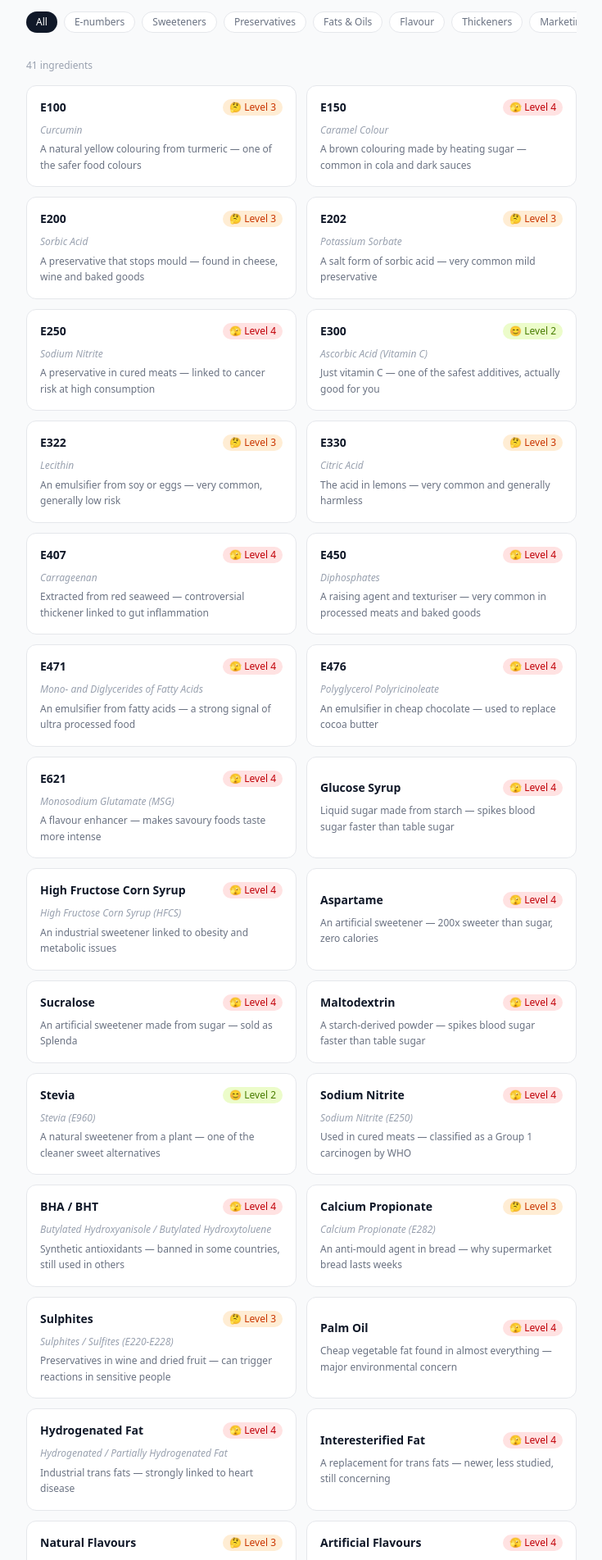
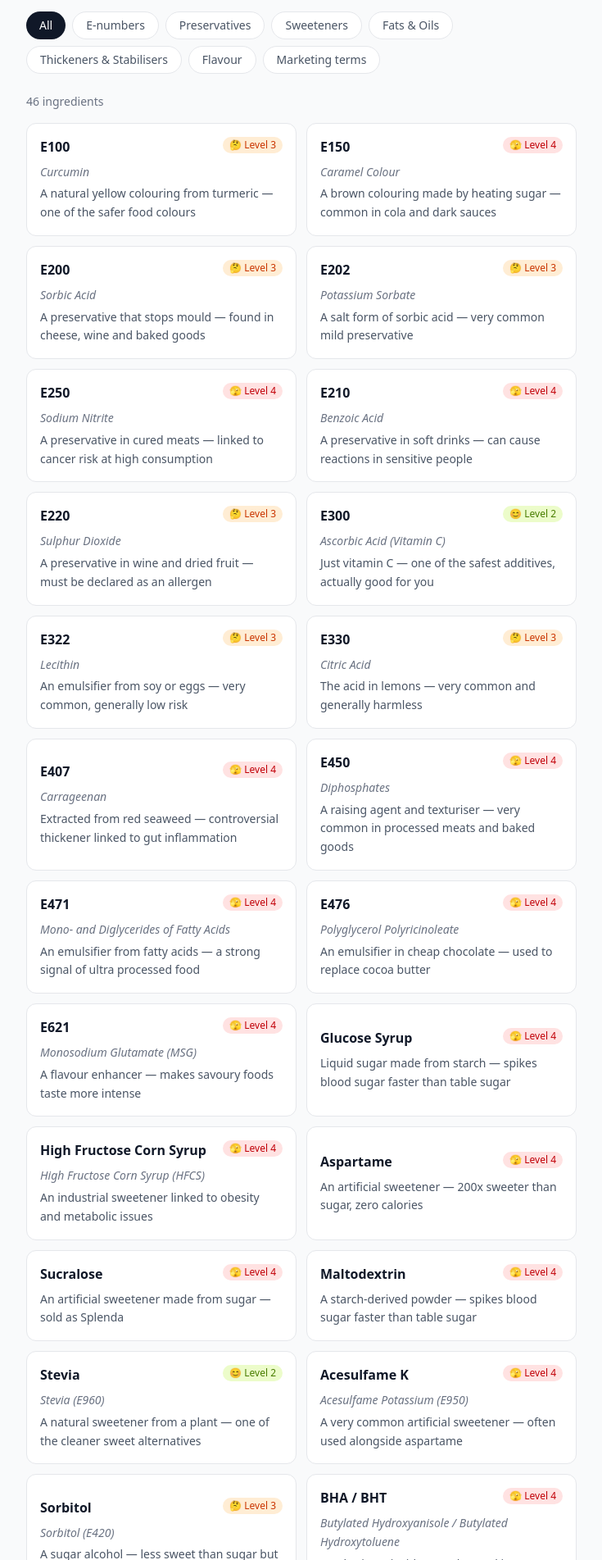
Before and after one commit to daisiqi0531-gbg/foodlens, a Next.js app: page /ingredients in a window 1280 px wide. Shown: the part 237-2140 px from the top of the page at 82% size, without its empty margins (272-1007 px from the left). Built offline with nearby package versions, Linux system fonts and the light colour scheme.

Commit message:
ingredient dictionary improvements, fun facts, category fixes

```diff
--- a/app/ingredients/page.tsx
+++ b/app/ingredients/page.tsx
@@ -6,11 +6,11 @@ import { ingredients, type Ingredient } from "../../data/ingredients";
 const categoryLabels: Record<string, string> = {
   all: "All",
   "e-numbers": "E-numbers",
+  preservatives: "Preservatives",
   sweeteners: "Sweeteners",
-  preservatives: "Preservatives",
   fats: "Fats & Oils",
+  thickeners: "Thickeners & Stabilisers",
   flavour: "Flavour",
-  thickeners: "Thickeners",
   marketing: "Marketing terms",
 };
 
@@ -51,7 +51,7 @@ export default function IngredientsPage() {
       <div className="max-w-2xl mx-auto">
         <Link
           href="/"
-          className="text-sm text-gray-400 hover:text-gray-600 dark:hover:text-gray-300 transition-colors mb-6 inline-block"
+          className="text-sm text-gray-500 dark:text-gray-300 hover:text-gray-700 dark:hover:text-gray-100 transition-colors mb-6 inline-block"
         >
           ← Back to FoodLens
         </Link>
@@ -59,7 +59,7 @@ export default function IngredientsPage() {
         <h1 className="text-2xl font-semibold text-gray-900 dark:text-white mb-1">
           What's in your food?
         </h1>
-        <p className="text-sm text-gray-400 mb-6 leading-relaxed">
+        <p className="text-sm text-gray-600 dark:text-gray-200 mb-6 leading-relaxed">
           Common food ingredients explained in plain English — what they are, why they're used, and whether to worry.
         </p>
 
@@ -73,15 +73,15 @@ export default function IngredientsPage() {
         />
 
         {/* Category tabs */}
-        <div className="flex gap-2 overflow-x-auto pb-2 scrollbar-hide mb-6">
+        <div className="flex flex-wrap gap-2 mb-6">
           {Object.entries(categoryLabels).map(([key, label]) => (
             <button
               key={key}
               onClick={() => setCategory(key)}
-              className={`flex-shrink-0 px-3 py-1 rounded-full text-xs font-medium transition-colors ${
+              className={`px-4 py-1.5 rounded-full text-sm font-medium transition-colors ${
                 category === key
                   ? "bg-gray-900 dark:bg-white text-white dark:text-gray-900"
-                  : "bg-white dark:bg-gray-800 border border-gray-200 dark:border-gray-700 text-gray-500 dark:text-gray-400"
+                  : "bg-white dark:bg-gray-800 border border-gray-200 dark:border-gray-600 text-gray-600 dark:text-gray-200"
               }`}
             >
               {label}
@@ -89,8 +89,14 @@ export default function IngredientsPage() {
           ))}
         </div>
 
+        {category === "marketing" && (
+          <p className="text-xs text-gray-500 dark:text-gray-400 mb-4 leading-relaxed bg-gray-100 dark:bg-gray-800 rounded-lg px-3 py-2">
+            These aren't ingredients — they're claims on packaging that are often misunderstood.
+          </p>
+        )}
+
         {/* Count */}
-        <p className="text-xs text-gray-400 mb-4">
+        <p className="text-sm text-gray-500 dark:text-gray-300 mb-4">
           {filtered.length} ingredient{filtered.length !== 1 ? "s" : ""}
         </p>
 
@@ -100,19 +106,21 @@ export default function IngredientsPage() {
             <button
               key={ingredient.id}
               onClick={() => setSelected(ingredient)}
-              className="text-left bg-white dark:bg-gray-800 border border-gray-200 dark:border-gray-700 rounded-xl p-4 hover:border-gray-400 dark:hover:border-gray-500 transition-colors"
+              className="text-left bg-white dark:bg-gray-800/80 border border-gray-200 dark:border-gray-600 rounded-xl p-4 hover:border-gray-400 dark:hover:border-gray-500 transition-colors"
             >
               <div className="flex items-start justify-between gap-2 mb-2">
-                <span className="font-semibold text-gray-900 dark:text-white text-sm">
+                <span className="font-semibold text-gray-900 dark:text-white text-base">
                   {ingredient.name}
                 </span>
+                {ingredient.category !== "marketing" && (
                   <span className={`text-xs px-2 py-0.5 rounded-full flex-shrink-0 ${novaBg[ingredient.novaSignal]}`}>
                     {novaLabel[ingredient.novaSignal]}
                   </span>
+                )}
               </div>
-              <p className="text-xs text-gray-500 dark:text-gray-400 leading-relaxed">
+              <p className="text-sm text-gray-600 dark:text-gray-200 leading-relaxed">
                 {ingredient.fullName !== ingredient.name && (
-                  <span className="block text-gray-400 dark:text-gray-500 mb-1 italic">
+                  <span className="block text-gray-500 dark:text-gray-300 mb-1 italic">
                     {ingredient.fullName}
                   </span>
                 )}
@@ -160,23 +168,25 @@ export default function IngredientsPage() {
                   <p className="text-sm text-gray-400 italic">{selected.fullName}</p>
                 )}
               </div>
+              {selected.category !== "marketing" && (
                 <span className={`text-xs px-2 py-1 rounded-full flex-shrink-0 ${novaBg[selected.novaSignal]}`}>
                   {novaLabel[selected.novaSignal]}
                 </span>
+              )}
             </div>
 
             <div className="space-y-4 text-sm">
               <div>
                 <p className="font-semibold text-gray-900 dark:text-white mb-1">What it is</p>
-                <p className="text-gray-600 dark:text-gray-300 leading-relaxed">{selected.whatItIs}</p>
+                <p className="text-gray-600 dark:text-gray-100 leading-relaxed">{selected.whatItIs}</p>
               </div>
               <div>
                 <p className="font-semibold text-gray-900 dark:text-white mb-1">Why it's used</p>
-                <p className="text-gray-600 dark:text-gray-300 leading-relaxed">{selected.whyUsed}</p>
+                <p className="text-gray-600 dark:text-gray-100 leading-relaxed">{selected.whyUsed}</p>
               </div>
               <div>
                 <p className="font-semibold text-gray-900 dark:text-white mb-1">Should I worry?</p>
-                <p className="text-gray-600 dark:text-gray-300 leading-relaxed">{selected.shouldWorry}</p>
+                <p className="text-gray-600 dark:text-gray-100 leading-relaxed">{selected.shouldWorry}</p>
               </div>
               <div>
                 <p className="font-semibold text-gray-900 dark:text-white mb-1">Commonly found in</p>
@@ -184,7 +194,7 @@ export default function IngredientsPage() {
                   {selected.foundIn.map((item) => (
                     <span
                       key={item}
-                      className="text-xs bg-gray-100 dark:bg-gray-700 text-gray-700 dark:text-gray-300 px-2 py-1 rounded-full"
+                      className="text-xs bg-gray-100 dark:bg-gray-700 text-gray-700 dark:text-white px-2 py-1 rounded-full"
                     >
                       {item}
                     </span>
--- a/data/ingredients.ts
+++ b/data/ingredients.ts
@@ -74,8 +74,30 @@ export const ingredients: Ingredient[] = [
     shouldWorry: "The World Health Organisation classifies processed meats containing nitrites as Group 1 carcinogens. Worth limiting cured meat consumption overall.",
     foundIn: ["Bacon", "Ham", "Hot dogs", "Salami", "Pepperoni", "Deli meats", "Smoked fish"],
   },
+  {    id: "e210",
+    name: "E210",
+    fullName: "Benzoic Acid",
+    category: "e-numbers",
+    novaSignal: 4,
+    summary: "A preservative in soft drinks — can cause reactions in sensitive people",
+    whatItIs: "A naturally occurring acid found in some fruits, now mostly synthetically produced for food use.",
+    whyUsed: "Prevents mould and bacteria growth in acidic foods and drinks — widely used in soft drinks and sauces.",
+    shouldWorry: "Can cause allergic reactions and hyperactivity in children sensitive to it. When combined with vitamin C it can form benzene, a carcinogen.",
+    foundIn: ["Soft drinks", "Fruit juices", "Pickles", "Salad dressings", "Soy sauce"],
+  },
   {
-    id: "e300",
+    id: "e220",
+    name: "E220",
+    fullName: "Sulphur Dioxide",
+    category: "e-numbers",
+    novaSignal: 3,
+    summary: "A preservative in wine and dried fruit — must be declared as an allergen",
+    whatItIs: "A gas used as a preservative and antioxidant. One of the oldest food preservation methods.",
+    whyUsed: "Prevents browning and microbial growth in wine, dried fruit and some processed foods.",
+    shouldWorry: "Can trigger asthma and allergic reactions — must be declared on labels in the EU. Generally safe for people without sensitivity.",
+    foundIn: ["Wine", "Dried apricots", "Raisins", "Fruit juices", "Some vinegars"],
+  },
+  {    id: "e300",
     name: "E300",
     fullName: "Ascorbic Acid (Vitamin C)",
     category: "e-numbers",
@@ -114,7 +136,7 @@ export const ingredients: Ingredient[] = [
     id: "e407",
     name: "E407",
     fullName: "Carrageenan",
-    category: "e-numbers",
+    category: "thickeners",
     novaSignal: 4,
     summary: "Extracted from red seaweed — controversial thickener linked to gut inflammation",
     whatItIs: "A thickener and gelling agent extracted from red seaweed. Widely used in dairy and meat products.",
@@ -244,20 +266,32 @@ export const ingredients: Ingredient[] = [
     shouldWorry: "Generally considered safe. Some people find the aftertaste bitter. Much cleaner than artificial sweeteners.",
     foundIn: ["Stevia-sweetened drinks", "Some yogurts", "Health bars", "Sweetener sachets"],
   },
+  {
+    id: "acesulfame-k",
+    name: "Acesulfame K",
+    fullName: "Acesulfame Potassium (E950)",
+    category: "sweeteners",
+    novaSignal: 4,
+    summary: "A very common artificial sweetener — often used alongside aspartame",
+    whatItIs: "A synthetic sweetener about 200 times sweeter than sugar. Often combined with other sweeteners.",
+    whyUsed: "Zero calories, heat stable — used in diet drinks, sugar-free products and baked goods. Often paired with aspartame to mask bitterness.",
+    shouldWorry: "Some animal studies raise concerns but human evidence is limited. Its presence signals a highly processed product.",
+    foundIn: ["Diet drinks", "Sugar-free sweets", "Protein bars", "Light yogurt", "Chewing gum"],
+  },
+  {
+    id: "sorbitol",
+    name: "Sorbitol",
+    fullName: "Sorbitol (E420)",
+    category: "sweeteners",
+    novaSignal: 3,
+    summary: "A sugar alcohol — less sweet than sugar but can cause digestive issues",
+    whatItIs: "A sugar alcohol found naturally in some fruits, industrially produced from glucose.",
+    whyUsed: "Sweetens without causing tooth decay, adds moisture to baked goods and confectionery.",
+    shouldWorry: "Can cause bloating, gas and diarrhea in large amounts. People with IBS should be cautious. Generally safe in small quantities.",
+    foundIn: ["Sugar-free sweets", "Chewing gum", "Diabetic products", "Some jams", "Dried fruit"],
+  },
 
   // PRESERVATIVES
-  {
-    id: "sodium-nitrite",
-    name: "Sodium Nitrite",
-    fullName: "Sodium Nitrite (E250)",
-    category: "preservatives",
-    novaSignal: 4,
-    summary: "Used in cured meats — classified as a Group 1 carcinogen by WHO",
-    whatItIs: "A salt used to cure meat. Prevents dangerous bacteria and gives cured meats their characteristic pink colour.",
-    whyUsed: "Essential for food safety in cured meats — prevents botulism. Also gives bacon and ham their colour.",
-    shouldWorry: "WHO classifies processed meats containing nitrites as Group 1 carcinogens. Worth reducing overall intake of cured meats.",
-    foundIn: ["Bacon", "Ham", "Hot dogs", "Salami", "Pepperoni", "Smoked fish", "Deli meats"],
-  },
   {
     id: "bha-bht",
     name: "BHA / BHT",
@@ -331,6 +365,18 @@ export const ingredients: Ingredient[] = [
     whyUsed: "Provides similar properties to hydrogenated fats without the trans fats — used in margarine and shortenings.",
     shouldWorry: "Less studied than trans fats. Early research suggests possible negative effects on blood sugar and cholesterol. Its presence signals ultra processing.",
     foundIn: ["Margarine", "Spreads", "Biscuits", "Pastries", "Some fried foods"],
+  },
+  {
+    id: "rapeseed-oil",
+    name: "Rapeseed Oil",
+    fullName: "Rapeseed Oil / Canola Oil",
+    category: "fats",
+    novaSignal: 2,
+    summary: "A common cooking oil — one of the cleaner vegetable oils",
+    whatItIs: "Pressed from rapeseed (canola) plants. One of the most widely used cooking oils in Sweden and Europe.",
+    whyUsed: "Neutral flavour, high smoke point, affordable — used in cooking, salad dressings and food production.",
+    shouldWorry: "Generally considered a healthy oil — low in saturated fat, high in omega-3. Plain rapeseed oil is level 2. Its presence in processed food just means it was used as a fat source.",
+    foundIn: ["Cooking oil", "Margarine", "Salad dressings", "Baked goods", "Mayonnaise"],
   },
 
   // FLAVOUR
@@ -433,6 +479,18 @@ export const ingredients: Ingredient[] = [
     foundIn: ["Jam", "Marmalade", "Fruit yogurt", "Fruit preparations", "Some confectionery"],
   },
   {
+    id: "locust-bean-gum",
+    name: "Locust Bean Gum",
+    fullName: "Locust Bean Gum (E410)",
+    category: "thickeners",
+    novaSignal: 2,
+    summary: "A natural thickener from carob seeds — one of the cleanest thickeners",
+    whatItIs: "Extracted from the seeds of the carob tree. A natural polysaccharide used as a thickener and stabiliser.",
+    whyUsed: "Thickens and stabilises ice cream, dairy products and sauces — works well with other gums.",
+    shouldWorry: "Very low risk — a natural ingredient from carob. One of the cleaner additives you'll find on a label.",
+    foundIn: ["Ice cream", "Cream cheese", "Salad dressings", "Baby food", "Some sauces"],
+  },
+  {
     id: "cellulose",
     name: "Cellulose",
     fullName: "Cellulose (E460)",
```
Lines whose indentation alone changed are shown as unchanged.
